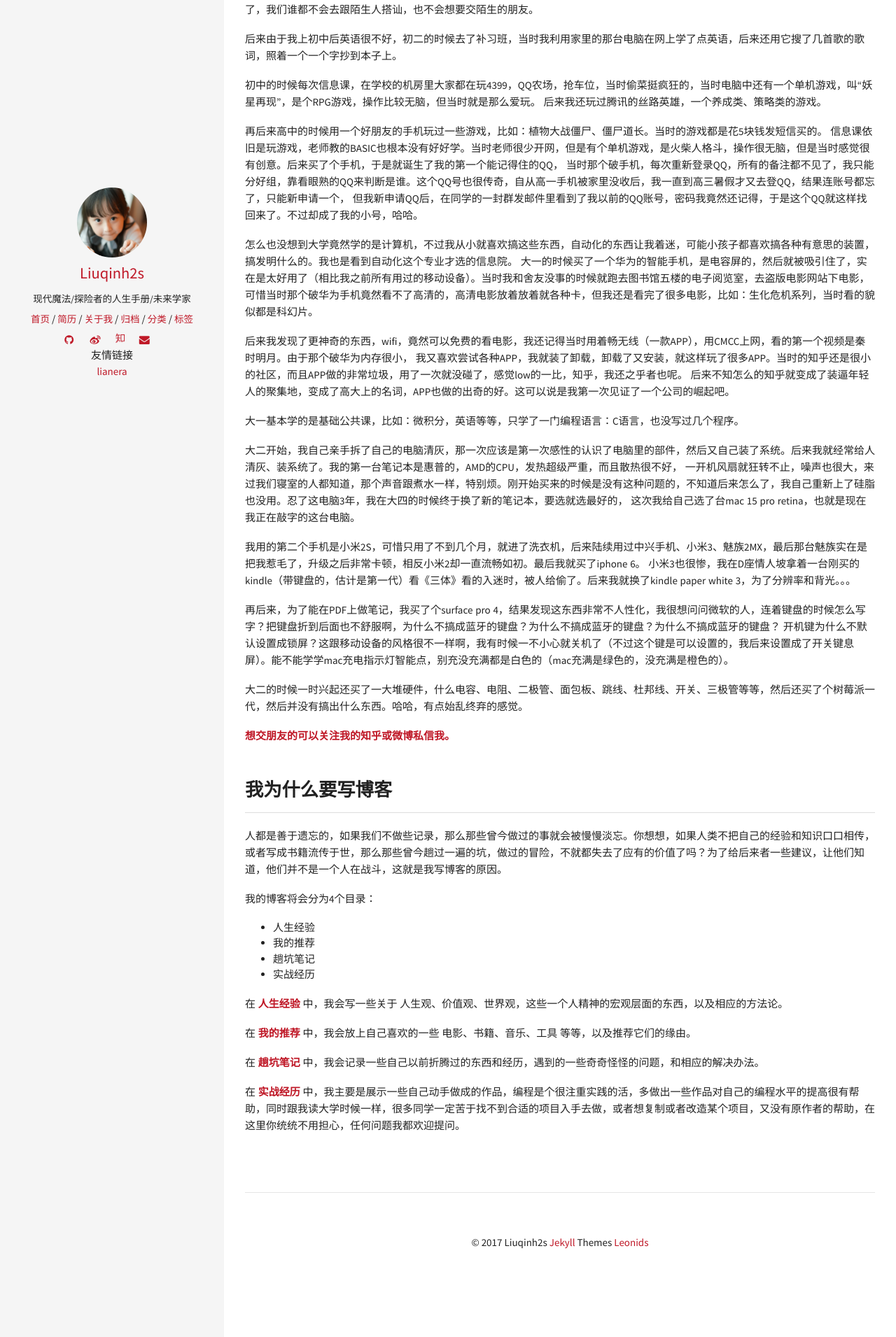
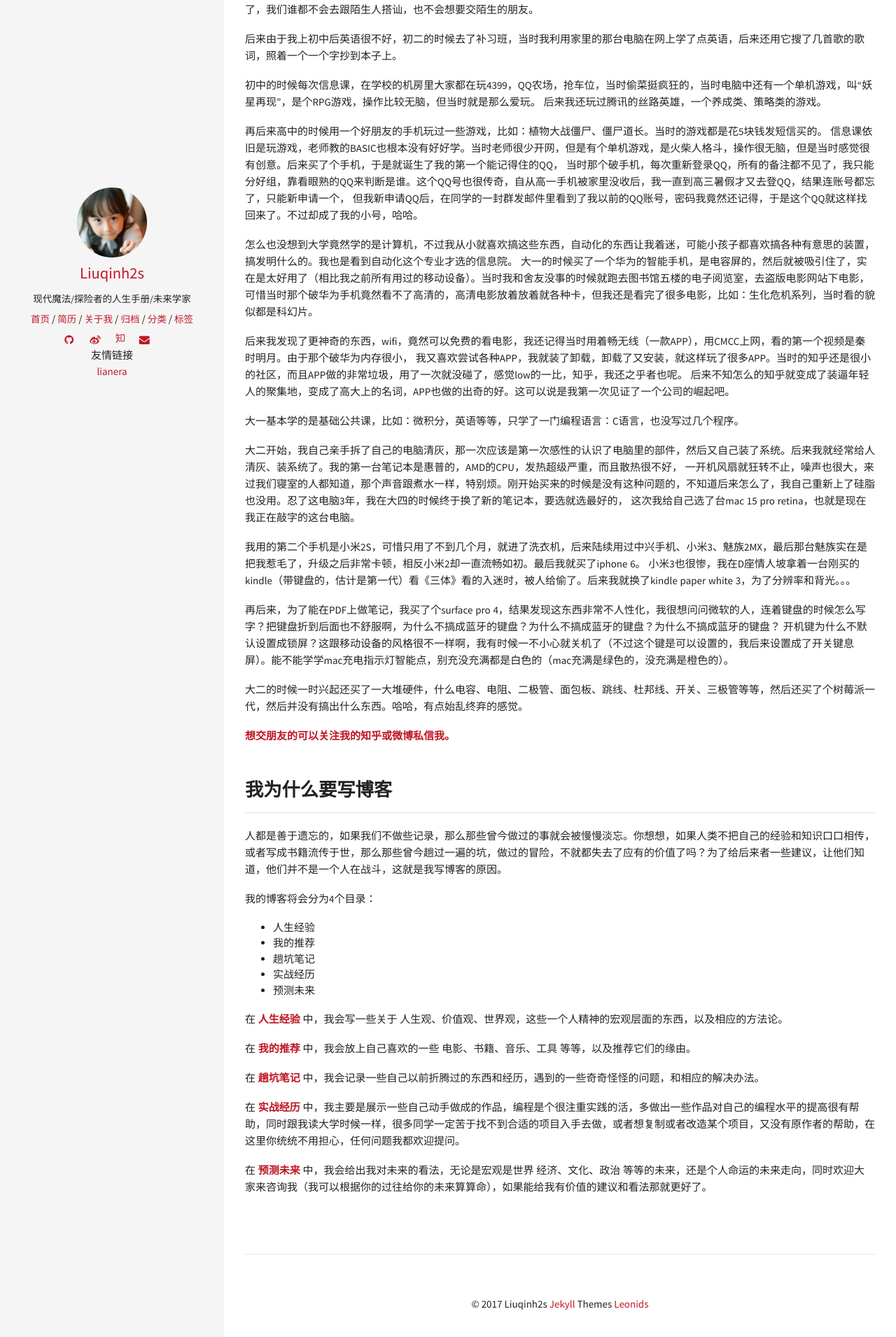
Before and after one commit to transcendtron/liuqinh2s.github.io, a Jekyll site: the page built from about.md, in a window 1280 px wide. Shown: the part 1031-2942 px from the top of the page at 70% size. Built offline with Jekyll 4.4.1, drawn with Linux system fonts in a browser that asks for light colours; comment, search, counter and statistics services are not loaded.

Commit message:
fix aboutme

```diff
--- a/about.md
+++ b/about.md
@@ -76,6 +76,7 @@ comments: true
 - 我的推荐
 - 趟坑笔记
 - 实战经历
+- 预测未来
 
 在 **人生经验** 中，我会写一些关于 人生观、价值观、世界观，这些一个人精神的宏观层面的东西，以及相应的方法论。
 
@@ -84,3 +85,5 @@ comments: true
 在 **趟坑笔记** 中，我会记录一些自己以前折腾过的东西和经历，遇到的一些奇奇怪怪的问题，和相应的解决办法。
 
 在 **实战经历** 中，我主要是展示一些自己动手做成的作品，编程是个很注重实践的活，多做出一些作品对自己的编程水平的提高很有帮助，同时跟我读大学时候一样，很多同学一定苦于找不到合适的项目入手去做，或者想复制或者改造某个项目，又没有原作者的帮助，在这里你统统不用担心，任何问题我都欢迎提问。
+
+在 **预测未来** 中，我会给出我对未来的看法，无论是宏观是世界 经济、文化、政治 等等的未来，还是个人命运的未来走向，同时欢迎大家来咨询我（我可以根据你的过往给你的未来算算命），如果能给我有价值的建议和看法那就更好了。
```
